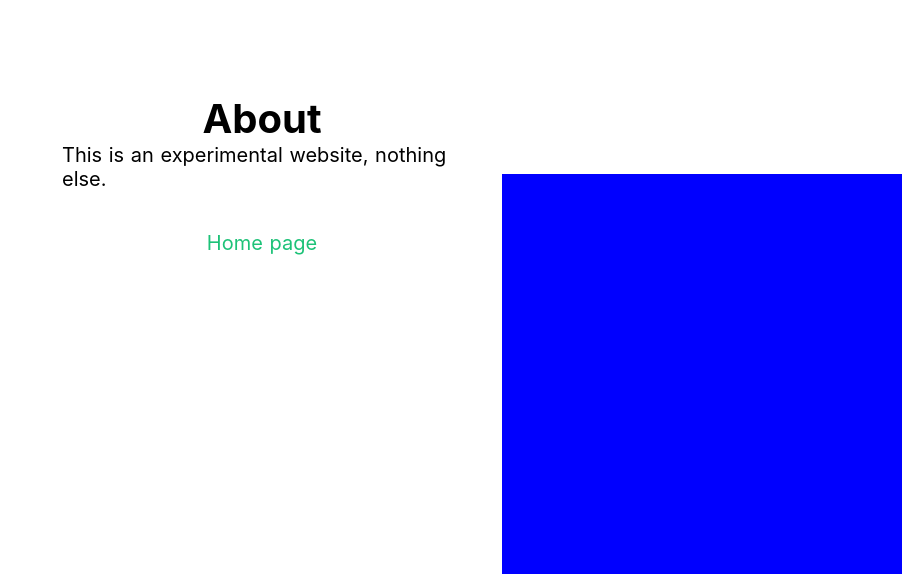
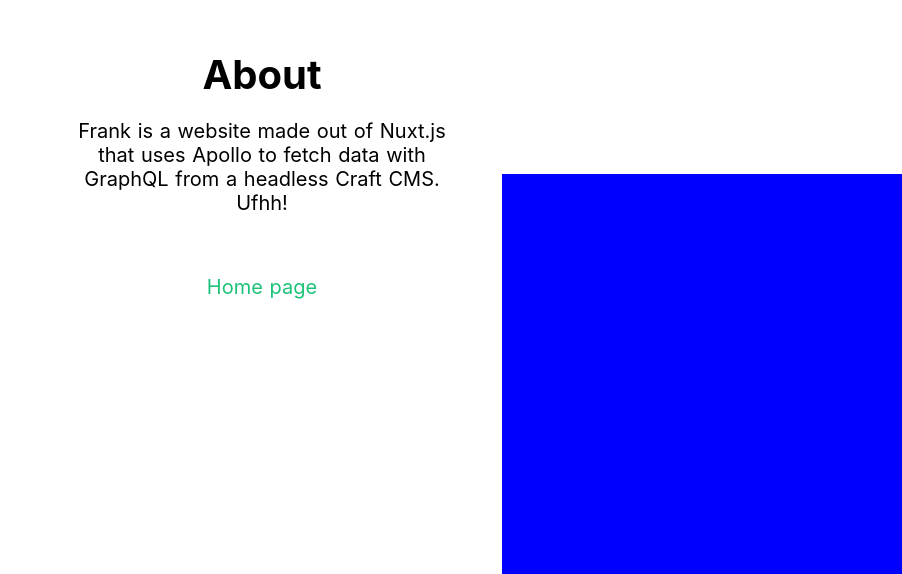
Before and after one commit to thiagorossener/frank-app, a Nuxt app: page /about in a window 1280 px wide. Shown: the part 226-800 px from the top of the page, without its empty margins (378-1280 px from the left). Built offline with nearby package versions, Linux system fonts and the light colour scheme.

Commit message:
Added about description

```diff
--- a/pages/about.vue
+++ b/pages/about.vue
@@ -2,7 +2,7 @@
   <div class="container about">
     <div class="content">
       <h1>About</h1>
-      <p>This is an experimental website, nothing else.</p>
+      <p class="description">Frank is a website made out of Nuxt.js that uses Apollo to fetch data with GraphQL from a headless Craft CMS. Ufhh!</p>
       <nuxt-link to="/" class="link">
         Home page
       </nuxt-link>
@@ -13,6 +13,9 @@
 
 <script>
 export default {
+  head: {
+    title: 'About Frank'
+  },
   transition() {
     return {
       name: 'slide',
@@ -22,8 +25,9 @@
 }
 </script>
 
-<style>
-.about .frame {
+<style lang="scss">
+.about {
+  .frame {
     width: 400px;
     height: 400px;
     background-color: blue;
@@ -33,8 +37,14 @@
     transition: all 1s;
   }
 
+  .description {
+    margin: 20px 0;
+    text-align: center;
+  }
+
   .link {
     display: inline-block;
     margin-top: 40px;
   }
+}
 </style>
```
Lines whose indentation alone changed are shown as unchanged.
